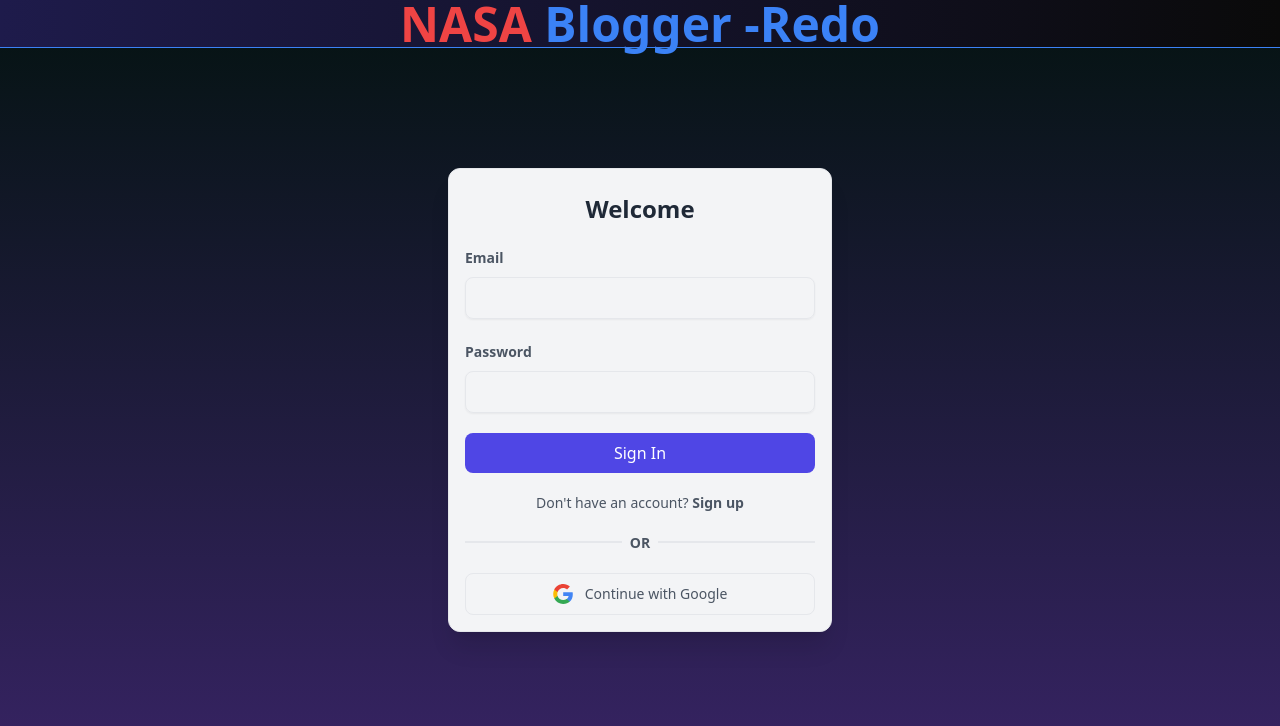
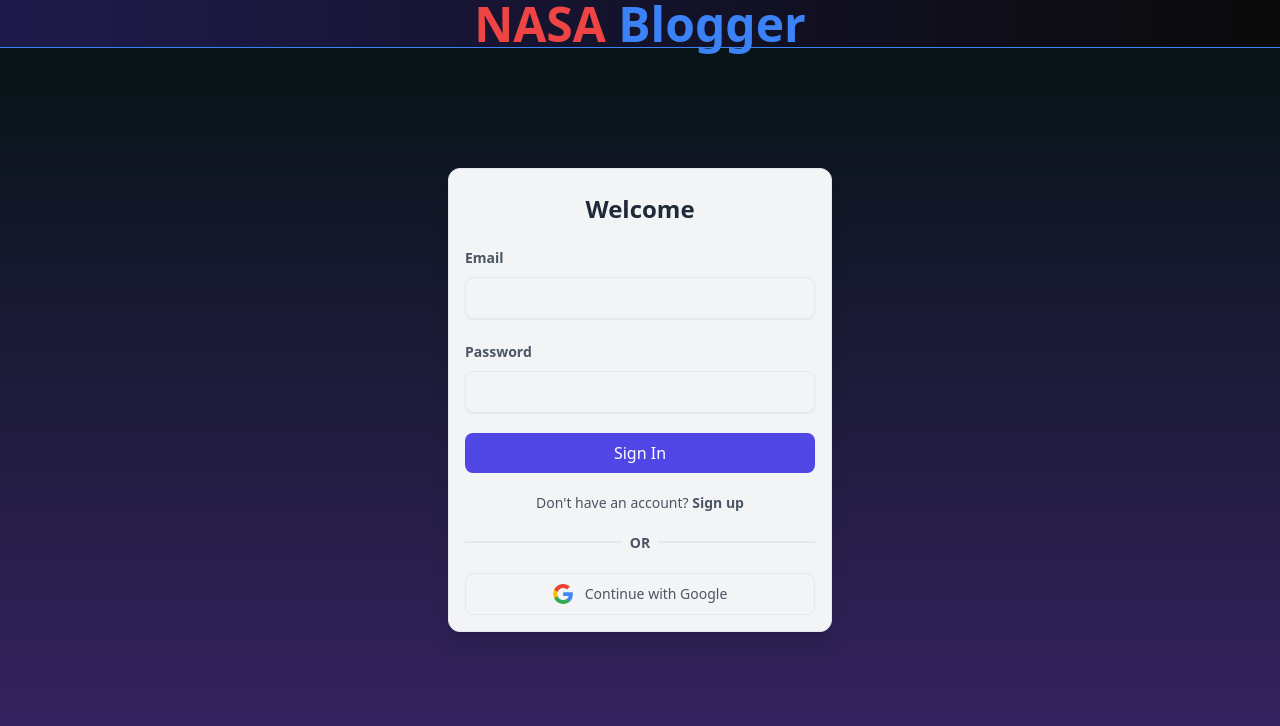
Before and after one commit to IT21247804/NASA-Blogger-redo, a React (Create React App) app in the folder client/: page /login in a window 1280 px wide. Shown: the top 726 px of the page. Built offline with nearby package versions, Linux system fonts and the light colour scheme; no server answers.

Commit message:
check(vercel): checking vercel CI/CD -2

```diff
--- a/client/src/components/header/index.jsx
+++ b/client/src/components/header/index.jsx
@@ -56,7 +56,7 @@
                     <>
                     <div className="mx-auto">
     <h1 className="text-white text-2xl md:text-3xl lg:text-4xl xl:text-5xl font-bold">
-        <span className="text-red-500">NASA</span> <span className="text-blue-500">Blogger -Redo</span>
+        <span className="text-red-500">NASA</span> <span className="text-blue-500">Blogger</span>
     </h1>
          </div>
 
```
